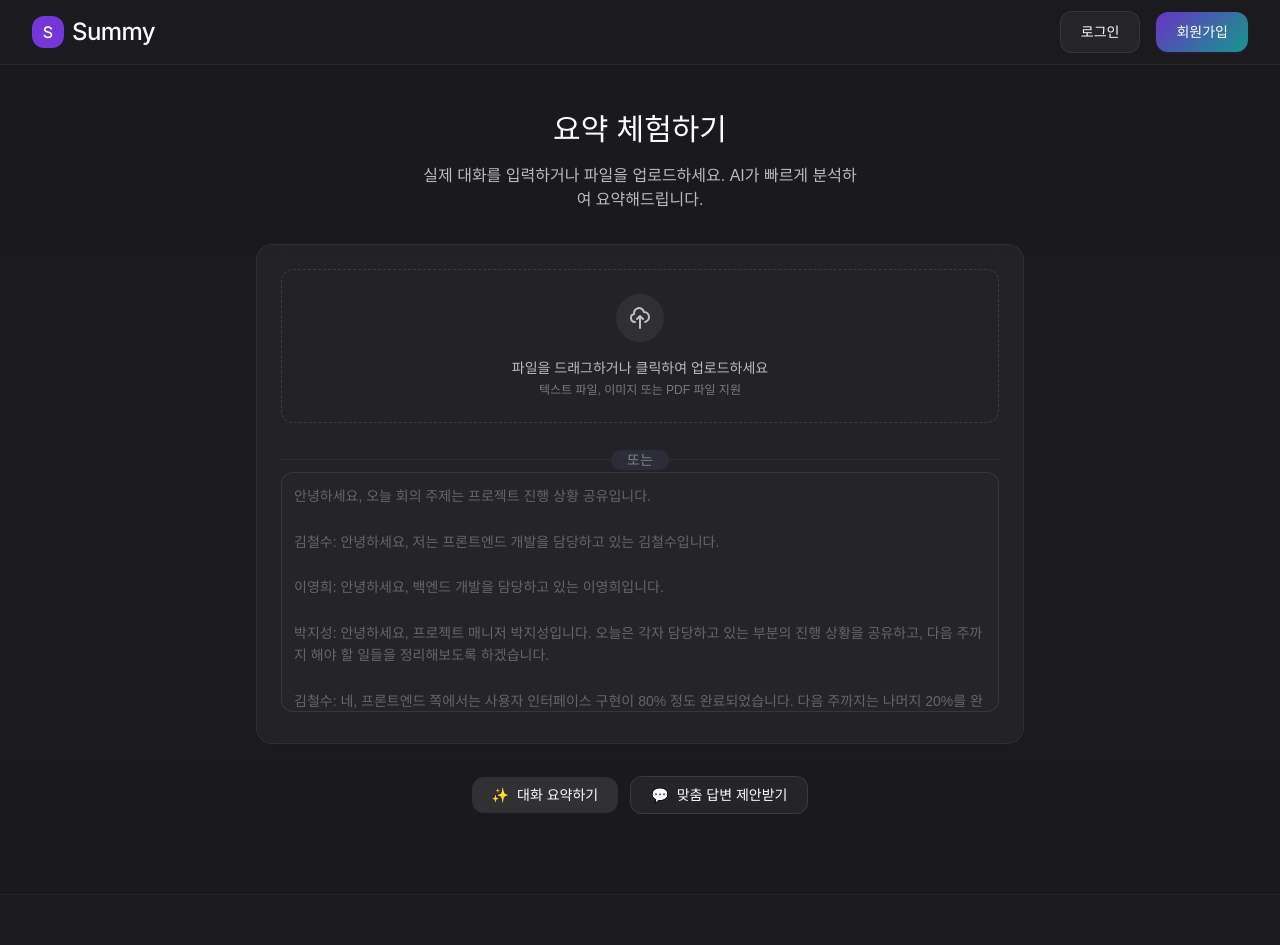
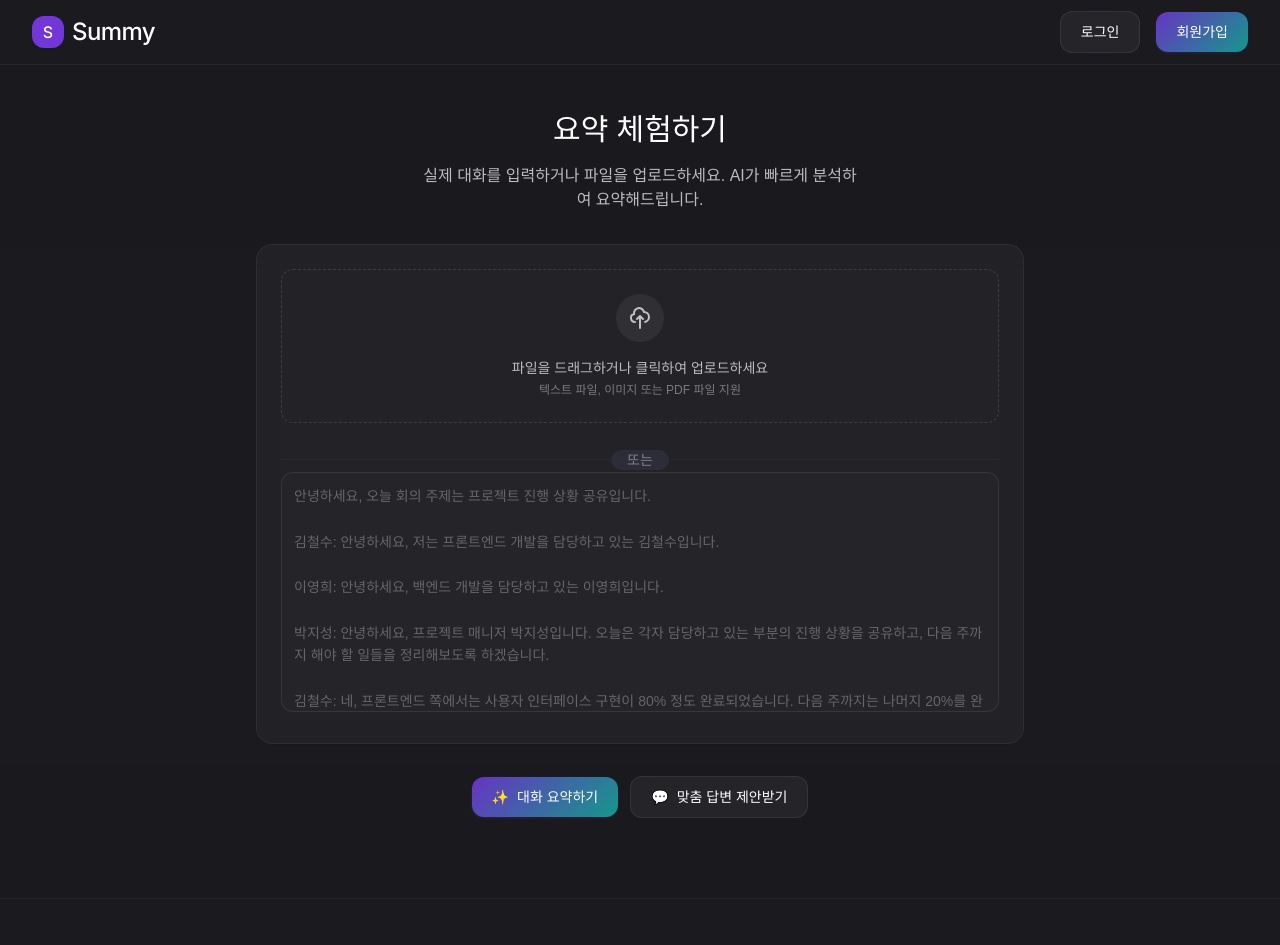
Before and after one commit to FLYLIKEB/summy, a Next.js app: page /demo in a window 1280 px wide. Shown: the top 945 px of the page. Built offline with nearby package versions, Linux system fonts and the light colour scheme; a web font is replaced by a local one.

Commit message:
대화 요약하기 버튼을 primary 스타일로 변경

```diff
--- a/app/demo/components/ActionButtons.tsx
+++ b/app/demo/components/ActionButtons.tsx
@@ -12,7 +12,7 @@ export const ActionButtons: React.FC<ActionButtonsProps> = ({
       <button
         onClick={onSummarize}
         disabled={isSummarizing}
-        className="px-5 py-2 bg-white/10 text-white rounded-lg disabled:opacity-50 disabled:cursor-not-allowed w-full sm:w-auto transition-all hover:bg-white/15 backdrop-blur-sm"
+        className="apple-button apple-button-primary w-full sm:w-auto disabled:opacity-50 disabled:cursor-not-allowed"
       >
         <span className="flex items-center justify-center gap-2 text-sm font-medium">
           {isSummarizing ? (
@@ -34,7 +34,7 @@ export const ActionButtons: React.FC<ActionButtonsProps> = ({
       <button
         onClick={onSuggestResponse}
         disabled={isSuggesting}
-        className="px-5 py-2 bg-white/5 text-white rounded-lg border border-white/10 disabled:opacity-50 disabled:cursor-not-allowed w-full sm:w-auto transition-all hover:bg-white/8 backdrop-blur-sm"
+        className="apple-button apple-button-secondary w-full sm:w-auto disabled:opacity-50 disabled:cursor-not-allowed"
       >
         <span className="flex items-center justify-center gap-2 text-sm font-medium">
           {isSuggesting ? (
```
